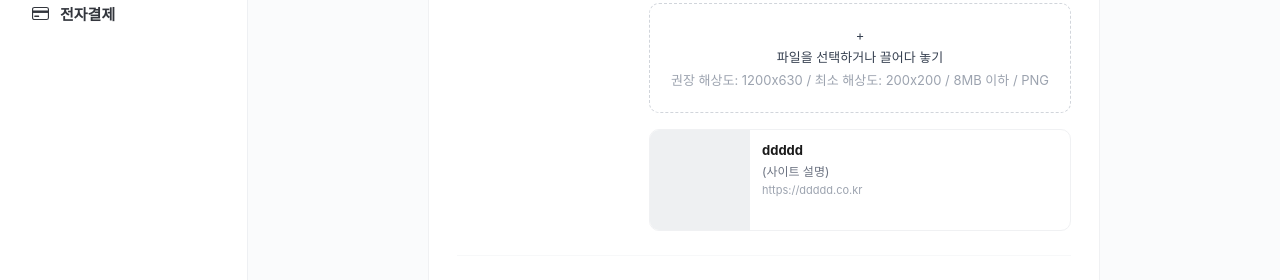
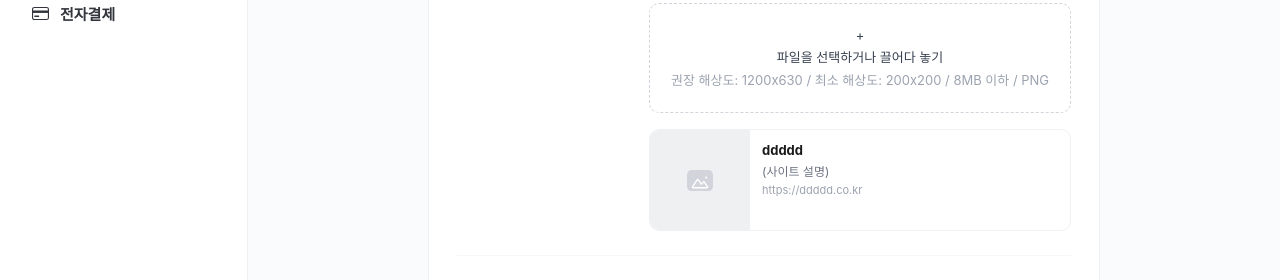
Before and after one commit to youzam136-sudo/belian-admin, a React (Vite) app: page /settings/general in a window 1280 px wide. Shown: the part 1040-1320 px from the top of the page. Built offline with nearby package versions, Linux system fonts and the light colour scheme.

Commit message:
Update generalsettings.css

```diff
--- a/src/styles/generalsettings.css
+++ b/src/styles/generalsettings.css
@@ -406,8 +406,16 @@
 }
 
 .gs-og-preview__placeholder {
-  font-size: 24px;
-  color: #d1d5db;
+  display: flex;
+  align-items: center;
+  justify-content: center;
+  width: 100%;
+  height: 100%;
+}
+
+.image-placeholder-icon {
+  width: 26px;
+  height: auto;
 }
 
 .gs-og-preview__text {
```
